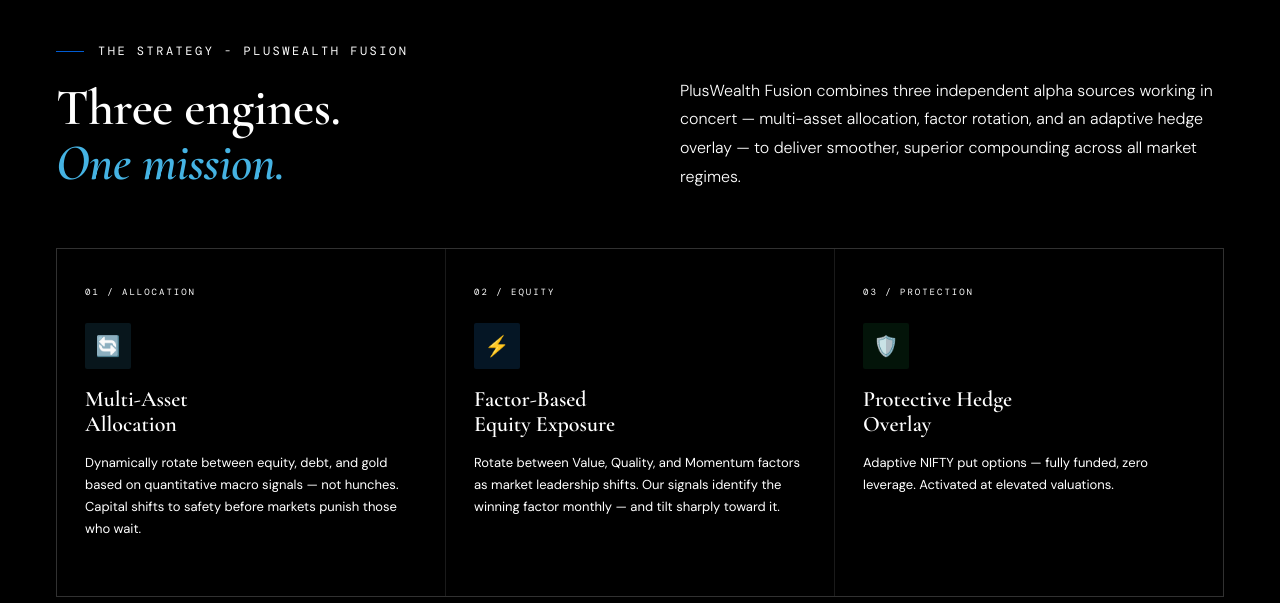
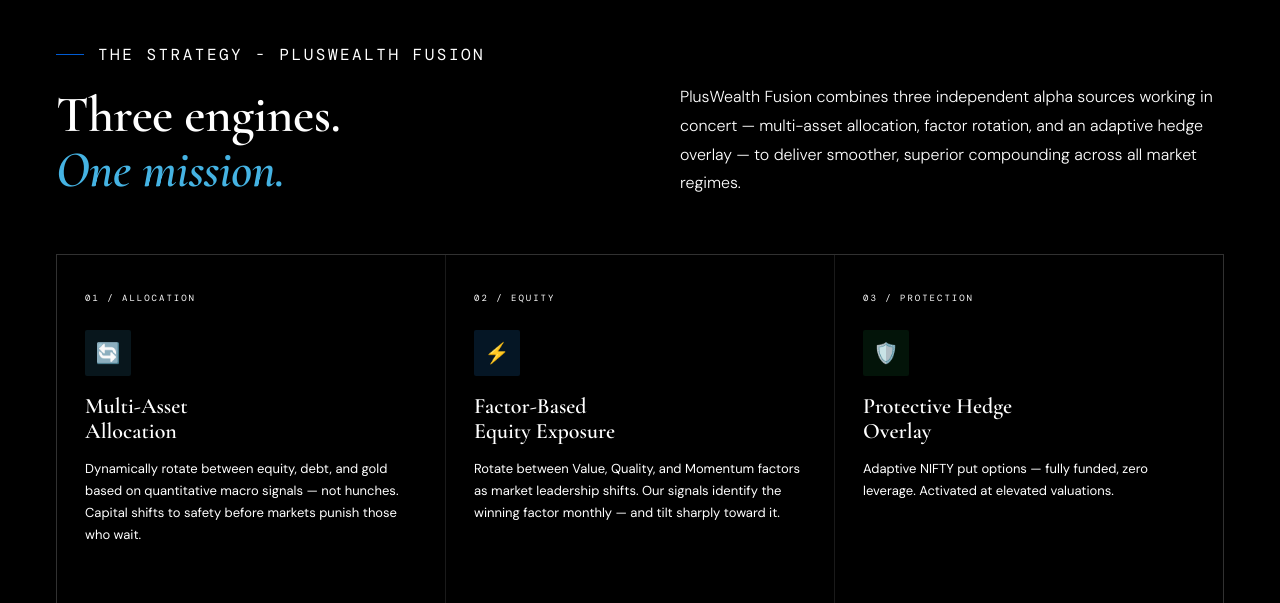
Before and after one commit to mishrakm/pw-pms, a PHP site: page /fusion.php in a window 1280 px wide. Shown: the part 68-671 px from the top of the page. Run offline with PHP 8.4, Linux system fonts and the light colour scheme; data comes from the database, SQL or seed files in the repository.

Commit message:
increae font
Co-authored-by: Copilot <copilot@github.com>

```diff
--- a/fusion.php
+++ b/fusion.php
@@ -121,7 +121,7 @@ try {
   <div class="inner">
     <div class="strategy-intro">
       <div>
-        <div class="s-eyebrow reveal">The Strategy - PlusWealth Fusion</div>
+        <div class="s-eyebrow reveal" style="font-size: 1rem;">The Strategy - PlusWealth Fusion</div>
         <h2 class="s-title reveal d1">Three engines.<br><em>One mission.</em></h2>
       </div>
       <div class="s-body reveal d2" style="margin: 0;">
```
Also changed, not shown: 1 other file.
